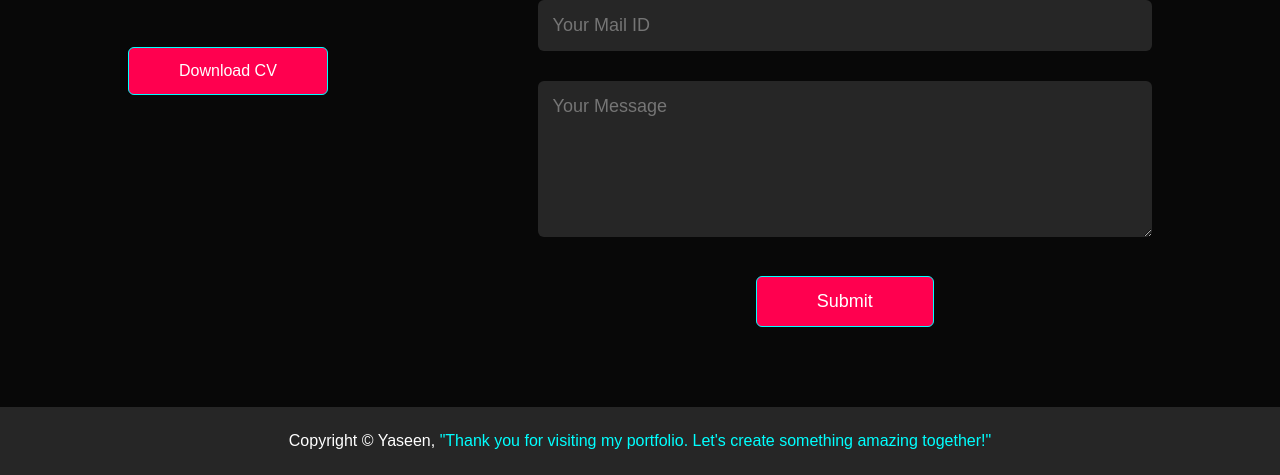
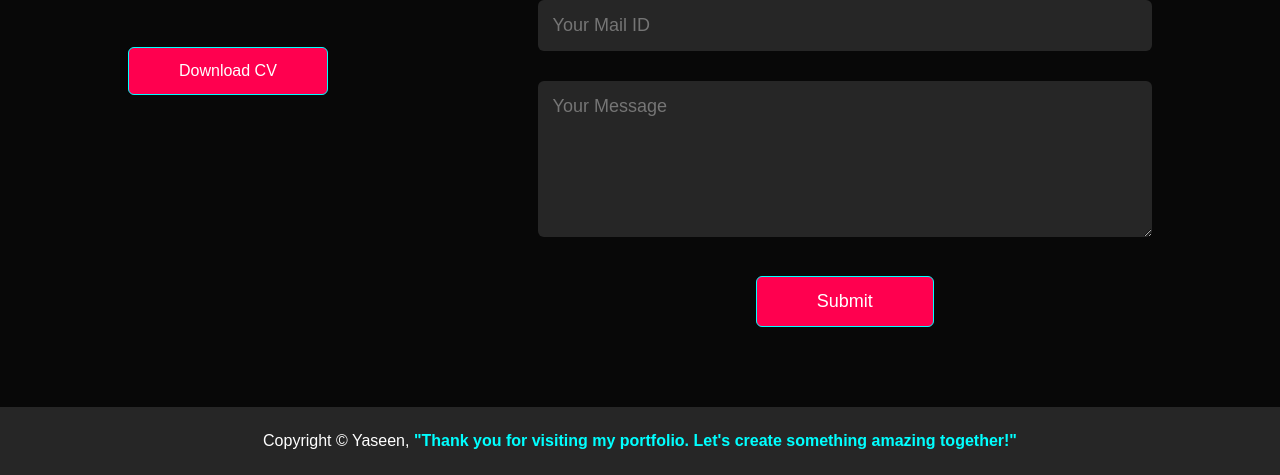
Before and after one commit to imp-host/portfolio, a plain HTML site: page index.html in a window 1280 px wide. Shown: the part 3443-3918 px from the top of the page. Drawn offline with Linux system fonts and the light colour scheme.

Commit message:
Add files via upload

```diff
--- a/index.html
+++ b/index.html
@@ -319,9 +319,11 @@
       <div class="copyright">
         <p>
           Copyright © Yaseen,
-          <span style="color: aqua">
-            "Thank you for visiting my portfolio. Let's create something amazing
-            together!"
+          <span style="color: aqua"
+            ><strong>
+              "Thank you for visiting my portfolio. Let's create something
+              amazing together!"</strong
+            >
           </span>
         </p>
       </div>
```
